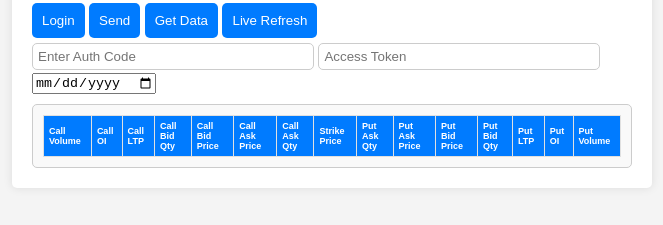
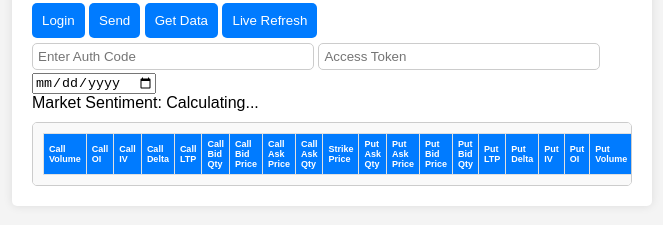
Before and after one commit to bott-127001/sam, a website: page public/index.html in a window 1280 px wide. Shown: the part 109-334 px from the top of the page, without its empty margins (308-971 px from the left). Drawn offline with Linux system fonts and the light colour scheme.

Commit message:
Update index.html

```diff
--- a/public/index.html
+++ b/public/index.html
@@ -18,6 +18,10 @@
         <input type="text" id="accessToken" placeholder="Access Token" readonly />
         <br>
         <input type="date" id="expiryDate" placeholder="Enter Expiry Date" />
+        <div id="sentimentScore">
+            Market Sentiment: <span id="sentimentResult">Calculating...</span>
+        </div>
+
 
         <div id="optionChainData" class="data-display">
             <table>
@@ -25,6 +29,8 @@
                     <tr>
                         <th>Call Volume</th>
                         <th>Call OI</th>
+                        <th>Call IV</th>
+                        <th>Call Delta</th>
                         <th>Call LTP</th>
                         <th>Call Bid Qty</th>
                         <th>Call Bid Price</th>
@@ -36,6 +42,8 @@
                         <th>Put Bid Price</th>
                         <th>Put Bid Qty</th>
                         <th>Put LTP</th>
+                        <th>Put Delta</th>
+                        <th>Put IV</th>
                         <th>Put OI</th>
                         <th>Put Volume</th>
 
```
